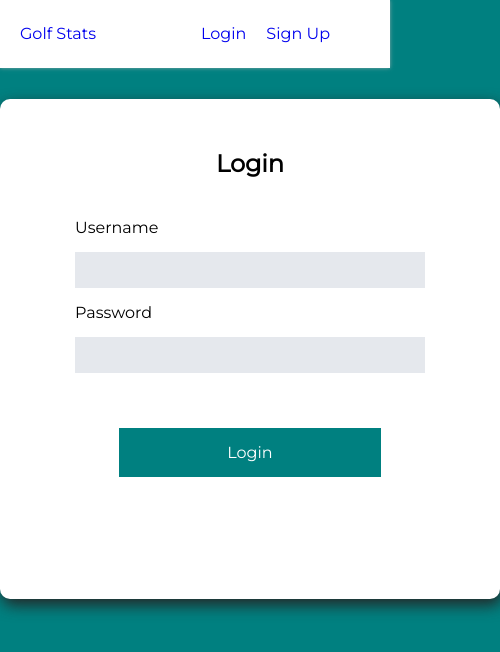
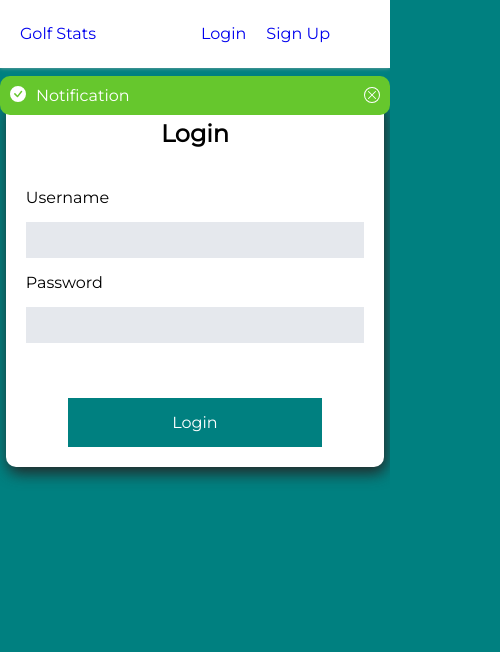
Before and after one commit to wbrink/round-stats, a React (Create React App) app in the folder client/: page /login in a window 390 px wide. Shown: the top 652 px of the page, 500 px wide, since content can reach past the window. Built offline with nearby package versions, Linux system fonts and the light colour scheme; no server answers.

Commit message:
notification componenet added still need to style for warnings

```diff
--- a/client/src/App.js
+++ b/client/src/App.js
@@ -8,12 +8,20 @@ import Register from "./Pages/Register";
 import Nav from "./components/Nav";
 import Home from "./Pages/Home";
 import LoginContext from "./LoginContext";
+import NotificationContext from "./NotificationContext";
 import AddCourse from "./Pages/AddCourse/AddCourse";
+import Notification from "./components/Notification";
 
 function App() {
   const [loggedIn, setLoggedIn] = useState(null);
+  const [message, setMessage] = useState("Notification");
+
 
   return (
+    <div>
+      <NotificationContext.Provider value={{message, setMessage}}>
+        <Notification />
+      </NotificationContext.Provider>
       <LoginContext.Provider value={{loggedIn, setLoggedIn}}>
         <Router>
           <div style={{width: "100%", height: "100%"}}>
@@ -36,6 +44,7 @@ function App() {
           </div>
         </Router>
       </LoginContext.Provider>
+    </div>
   );
 }
 
--- /dev/null
+++ b/client/src/NotificationContext.js
@@ -0,0 +1,7 @@
+import {createContext} from "react";
+
+const NotificationContext = createContext("");
+
+
+
+export default NotificationContext;
--- a/client/src/Pages/AddCourse/AddCourse.js
+++ b/client/src/Pages/AddCourse/AddCourse.js
@@ -31,7 +31,7 @@ function AddCourse() {
     par18: 0,
   });
 
-  const [step, setStep] = useState(3);
+  const [step, setStep] = useState(1);
 
 
   const handleSubmit = (e) => {
@@ -51,7 +51,7 @@ function AddCourse() {
   const handleChange = (input) => (e) => {
     // e.preventDefault();
     setFormInfo({...formInfo, [input]: e.target.value})
-    console.log(input, e.target.value);
+    // console.log(input, e.target.value);
   }
 
 
--- a/client/src/Pages/AddCourse/Summary.js
+++ b/client/src/Pages/AddCourse/Summary.js
@@ -1,9 +1,14 @@
-import React, { useState, useEffect } from 'react';
+import React, { useState, useEffect, useContext } from 'react';
 import Prompt from "../../components/Prompt/index";
+import {useHistory} from "react-router-dom";
+import NotificationContext from "../../NotificationContext";
 
 
 const Summary = (props) => {
   const [showPopup, setShowPopup] = useState(false);
+  const {message, setMessage} = useContext(NotificationContext);
+
+  const history = useHistory();
 
   // Course Data
   const {country, state, name, length, par1, par2, par3, par4, par5, par6, par7, par8, par9, par10, par11, par12, par13, par14, par15, par16, par17, par18} = props.state;
@@ -15,13 +20,16 @@ const Summary = (props) => {
     // make api call to overwrite the course
 
     try {
-      let res = await fetch("/api/overwrite-course", {
+      let res = await fetch("/api/update-course", {
         method: "POST",
         headers: {
           "Content-Type": "application/json"
         },
         body: JSON.stringify(courseInfo)
       })
+      let data = await res.json();
+      history.push("/");
+      setMessage("Course Added");
     } catch (error) {
       console.log(error);
     }
@@ -51,6 +59,11 @@ const Summary = (props) => {
       if (data == "course already exists") {
         // show popup that says do you want to overwrite the course (stats from the past will not be affected by new change)
         setShowPopup(true);
+      } else {
+        // then the course was saved successfully
+        console.log("course saved");
+        history.push("/");
+
       }
     } catch (error) {
       console.log(error);
--- a/client/src/Pages/Login/style.css
+++ b/client/src/Pages/Login/style.css
@@ -46,3 +46,12 @@ input {
   border: none;
   padding: 50px 75px 50px 75px;
 }
+
+
+@media only screen and (max-width: 800px) {
+  .login-container {
+    width: 97%;
+    height: auto;
+    padding: 20px;
+  }
+}
--- a/client/src/components/Nav/index.js
+++ b/client/src/components/Nav/index.js
@@ -29,7 +29,6 @@ function Nav() {
         <nav>
           <Link to="/">Golf Stats</Link>
           <ul>
-            <li><Link to="/">Home</Link></li>
             <li><Link to="/post">Post</Link></li>
             <li><Link to="/stats">Stats</Link></li>
             <li><Link to="/add-course">Add Course</Link></li>
--- /dev/null
+++ b/client/src/components/Notification/index.js
@@ -0,0 +1,30 @@
+import React, {useContext} from "react";
+import NotificationContext from "../../NotificationContext";
+import "./style.css";
+
+
+const Notification = () => {
+  const {message} = useContext(NotificationContext);
+
+
+  return (
+    <div className="notification">
+      <div className="message">
+        <svg width="1em" height="1em" viewBox="0 0 16 16" class="bi bi-check-circle-fill" fill="currentColor" xmlns="http://www.w3.org/2000/svg">
+          <path fill-rule="evenodd" d="M16 8A8 8 0 1 1 0 8a8 8 0 0 1 16 0zm-3.97-3.03a.75.75 0 0 0-1.08.022L7.477 9.417 5.384 7.323a.75.75 0 0 0-1.06 1.06L6.97 11.03a.75.75 0 0 0 1.079-.02l3.992-4.99a.75.75 0 0 0-.01-1.05z"/>
+        </svg>
+        <p>{message}</p>
+      </div>
+
+
+      {/* close icon */}
+      <svg width="1em" height="1em" viewBox="0 0 16 16" class="bi bi-x-circle" fill="currentColor" xmlns="http://www.w3.org/2000/svg">
+        <path fill-rule="evenodd" d="M8 15A7 7 0 1 0 8 1a7 7 0 0 0 0 14zm0 1A8 8 0 1 0 8 0a8 8 0 0 0 0 16z"/>
+        <path fill-rule="evenodd" d="M11.854 4.146a.5.5 0 0 1 0 .708l-7 7a.5.5 0 0 1-.708-.708l7-7a.5.5 0 0 1 .708 0z"/>
+        <path fill-rule="evenodd" d="M4.146 4.146a.5.5 0 0 0 0 .708l7 7a.5.5 0 0 0 .708-.708l-7-7a.5.5 0 0 0-.708 0z"/>
+      </svg>
+    </div>
+  );
+}
+
+export default Notification;
--- /dev/null
+++ b/client/src/components/Notification/style.css
@@ -0,0 +1,24 @@
+.notification {
+  position: absolute;
+  top: 9vh;
+  left: auto;
+  right: auto;
+  background-color: rgb(102, 199, 45);
+  color: white;
+  width: 100%;
+  z-index: 100;
+  border-radius: 10px;
+  padding: 10px;
+
+  display: flex;
+  justify-content: space-between;
+  align-items: center;
+}
+
+.message {
+  display: flex;
+}
+
+.message svg {
+  margin-right: 10px;
+}
--- a/client/src/index.css
+++ b/client/src/index.css
@@ -69,6 +69,9 @@ body {
 
 }
 
+/* margin top that leaves room for the notification */
+.mt-notification
+
 
 .p-btm-30 {
   padding-bottom: 30px;
--- a/client/src/utils/useAuthenticated.js
+++ b/client/src/utils/useAuthenticated.js
@@ -3,8 +3,6 @@ import LoginContext from "../LoginContext";
 
 function useAuthenticated() {
   const {loggedIn, setLoggedIn} = useContext(LoginContext);
-  // const [loggedIn, setLoggedIn] = useState(null); // set to null because it will take time to complete fetch request
-
 
   // make fetch call to see if user is logged in (run when component mounts)
   useEffect(() => {
```
Also changed, not shown: 1 other file (tests, documents, lock files or other folders). Lines whose indentation alone changed are shown as unchanged.
